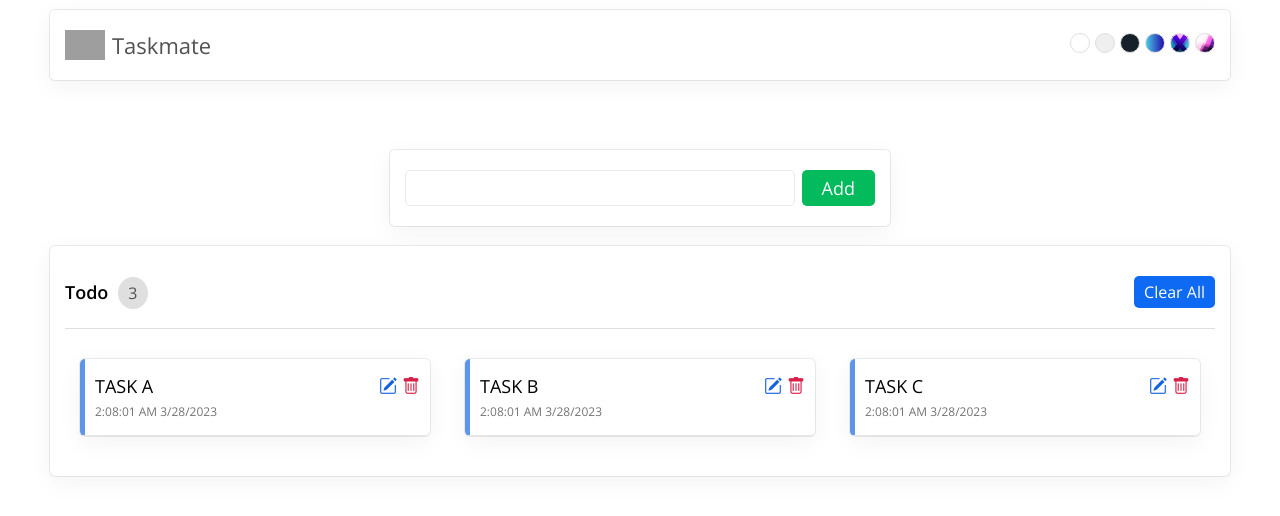
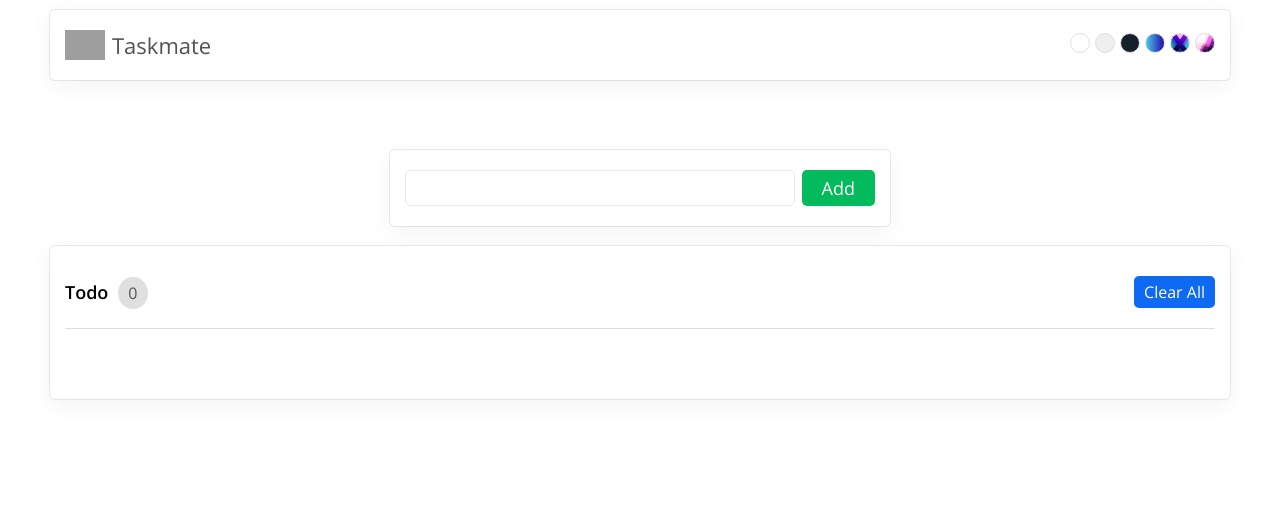
Before and after one commit to devzons/Project---taskmate, a React (Create React App) app: page / in a window 1280 px wide. Shown: the top 516 px of the page. Built offline with nearby package versions, Linux system fonts and the light colour scheme; grey boxes are pictures that could not be loaded.

Commit message:
Added tasklist and setTasklist

```diff
--- a/src/App.js
+++ b/src/App.js
@@ -1,14 +1,17 @@
+import { useState } from 'react'
 import { Header } from './components/Header'
 import { AddTask } from './components/AddTask'
 import { ShowTask } from './components/ShowTask'
 import './App.css'
 
 function App() {
+  const [tasklist, setTasklist] = useState([])
+
   return (
     <div className='App'>
       <Header />
-      <AddTask />
-      <ShowTask />
+      <AddTask tasklist={tasklist} setTasklist={setTasklist} />
+      <ShowTask tasklist={tasklist} setTasklist={setTasklist} />
     </div>
   )
 }
--- a/src/components/AddTask.js
+++ b/src/components/AddTask.js
@@ -1,7 +1,20 @@
-export const AddTask = () => {
+export const AddTask = ({ tasklist, setTasklist }) => {
+  const handleSubmit = (e) => {
+    e.preventDefault()
+
+    const date = new Date()
+    const newTask = {
+      id: date.getTime(),
+      name: e.target.task.value,
+      time: `${date.toLocaleTimeString()} ${date.toLocaleDateString()}`,
+    }
+    setTasklist([...tasklist, newTask])
+    e.target.task.value = ''
+  }
+
   return (
     <section className='addTask'>
-      <form>
+      <form onSubmit={handleSubmit}>
         <input type='text' name='task' id='task' autocomplete='off' maxLength='25' placeholer='add task' />
         <button type='submit'>Add</button>
       </form>
--- a/src/components/ShowTask.js
+++ b/src/components/ShowTask.js
@@ -1,23 +1,19 @@
-export const ShowTask = () => {
-  const tasks = [
-    { id: 10001, name: 'TASK A', time: '2:08:01 AM 3/28/2023' },
-    { id: 10002, name: 'TASK B', time: '2:08:01 AM 3/28/2023' },
-    { id: 10003, name: 'TASK C', time: '2:08:01 AM 3/28/2023' },
-  ]
-
+export const ShowTask = ({ tasklist, setTasklist }) => {
   return (
     <section className='showTask'>
       <div className='head'>
         <div>
           <span className='title'>Todo</span>
-          <span className='count'>{tasks.length}</span>
+          <span className='count'>{tasklist.length}</span>
         </div>
-        <button className='clearAll'>Clear All</button>
+        <button className='clearAll' onClick={() => setTasklist([])}>
+          Clear All
+        </button>
       </div>
       <ul>
-        {tasks &&
-          tasks.map((task) => (
-            <li>
+        {tasklist &&
+          tasklist.map((task) => (
+            <li key={task.id}>
               <p>
                 <span className='name'>{task.name}</span>
                 <span className='time'>{task.time}</span>
```
